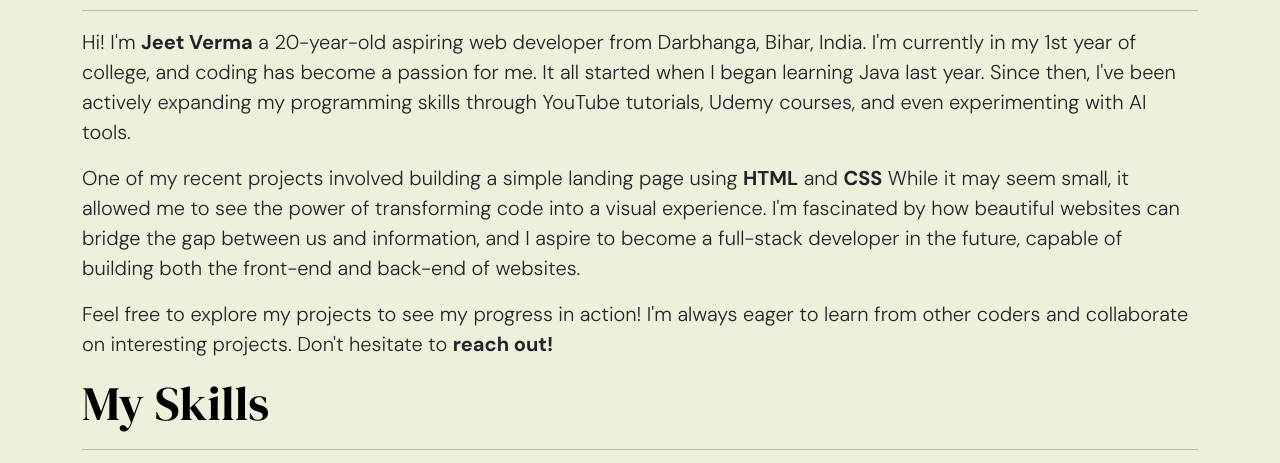
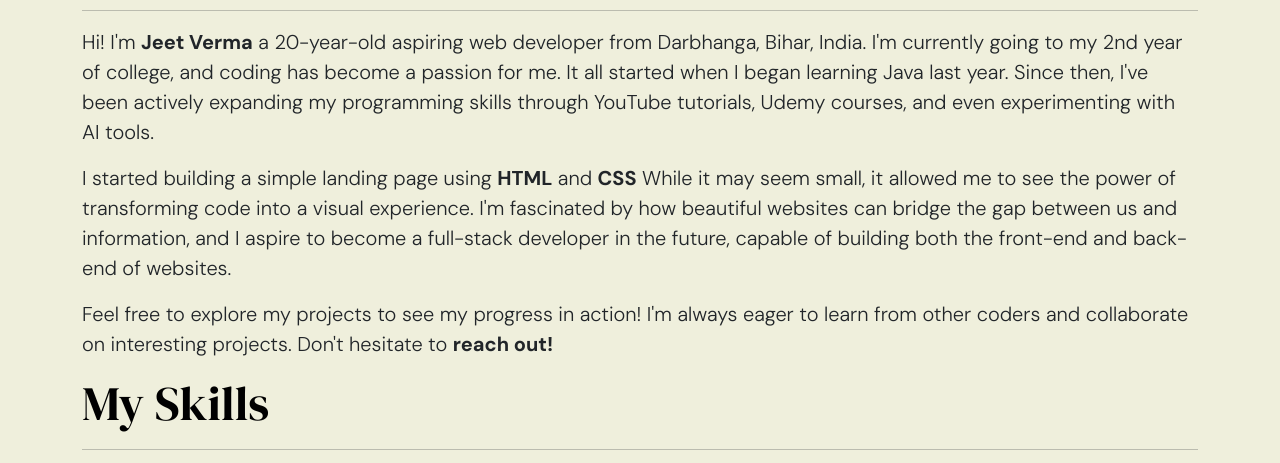
Before and after one commit to jeetver1809/jeet-s-Den-porfolio, a plain HTML site: page About_me.html in a window 1280 px wide. Shown: the part 689-1152 px from the top of the page. Drawn offline with nearby package versions, Linux system fonts and the light colour scheme; a web font is replaced by a local one.

Commit message:
Update About_me.html

```diff
--- a/About_me.html
+++ b/About_me.html
@@ -44,8 +44,8 @@
         <h2 class="display-5 link-body-emphasis mb-1"style="font-family: DM Serif Display, serif;" >Who am I ?</h2>
         <hr>
         <!-- <img src="./image src/sleepcat.jpg" height="250px" style="border-radius: 10px; float:right"> -->
-        <p class="lead describe">Hi! I'm <span class="imp">Jeet Verma</span> a 20-year-old aspiring web developer from Darbhanga, Bihar, India. I'm currently in my 1st year of college, and coding has become a passion for me. It all started when I began learning Java last year. Since then, I've been actively expanding my programming skills through YouTube tutorials, Udemy courses, and even experimenting with AI tools.</p>
-        <p class="lead describe">One of my recent projects involved building a simple landing page using <span class="imp">HTML</span> and <span class="imp">CSS</span> While it may seem small, it allowed me to see the power of transforming code into a visual experience.  I'm fascinated by how beautiful websites can bridge the gap between us and information, and I aspire to become a full-stack developer in the future, capable of building both the front-end and back-end of websites.</p>
+        <p class="lead describe">Hi! I'm <span class="imp">Jeet Verma</span> a 20-year-old aspiring web developer from Darbhanga, Bihar, India. I'm currently going to my 2nd year of college, and coding has become a passion for me. It all started when I began learning Java last year. Since then, I've been actively expanding my programming skills through YouTube tutorials, Udemy courses, and even experimenting with AI tools.</p>
+        <p class="lead describe">I started building a simple landing page using <span class="imp">HTML</span> and <span class="imp">CSS</span> While it may seem small, it allowed me to see the power of transforming code into a visual experience.  I'm fascinated by how beautiful websites can bridge the gap between us and information, and I aspire to become a full-stack developer in the future, capable of building both the front-end and back-end of websites.</p>
         <p class="lead describe">Feel free to explore my projects to see my progress in action! I'm always eager to learn from other coders and collaborate on interesting projects. Don't hesitate to <span class="imp">reach out!</span></p>
 
         <h2 class="display-5 link-body-emphasis mb-1"style="font-family: DM Serif Display, serif;" >My Skills</h2>
```
